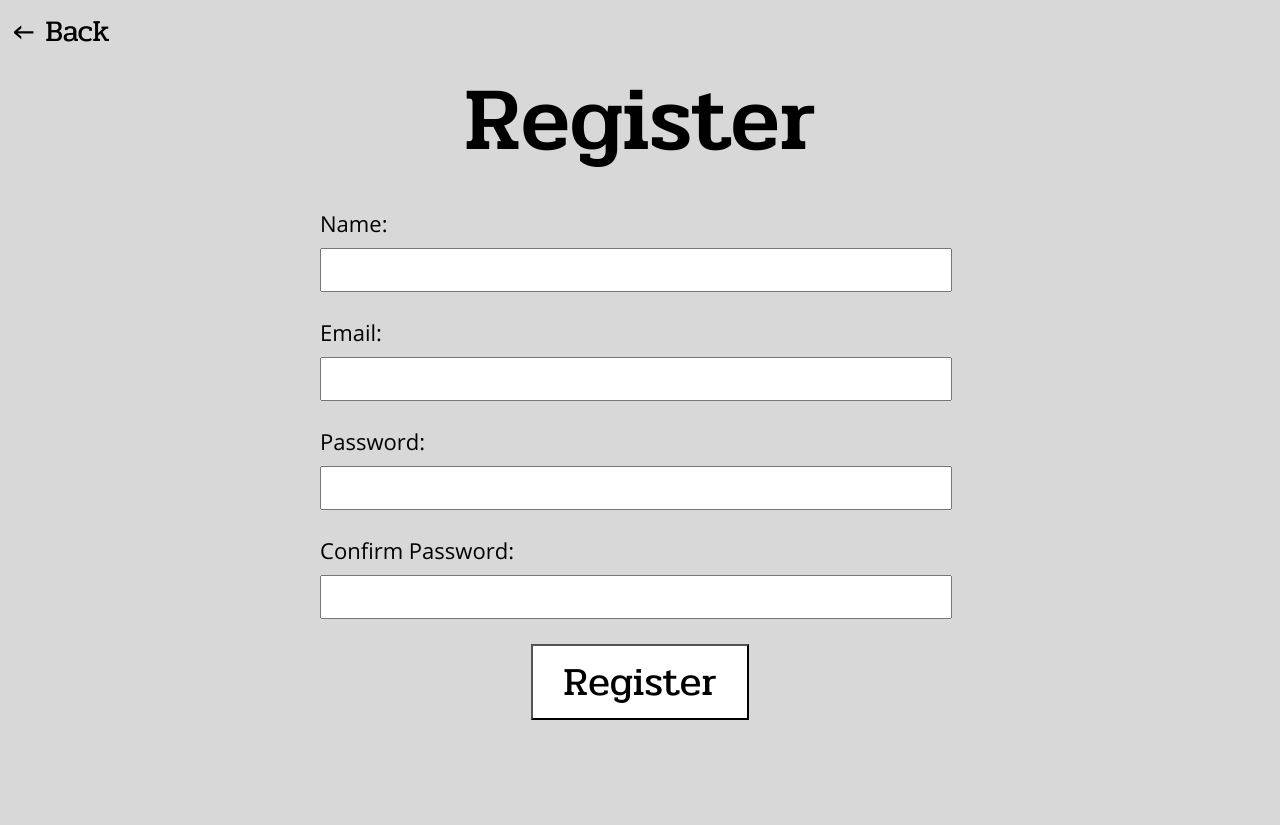
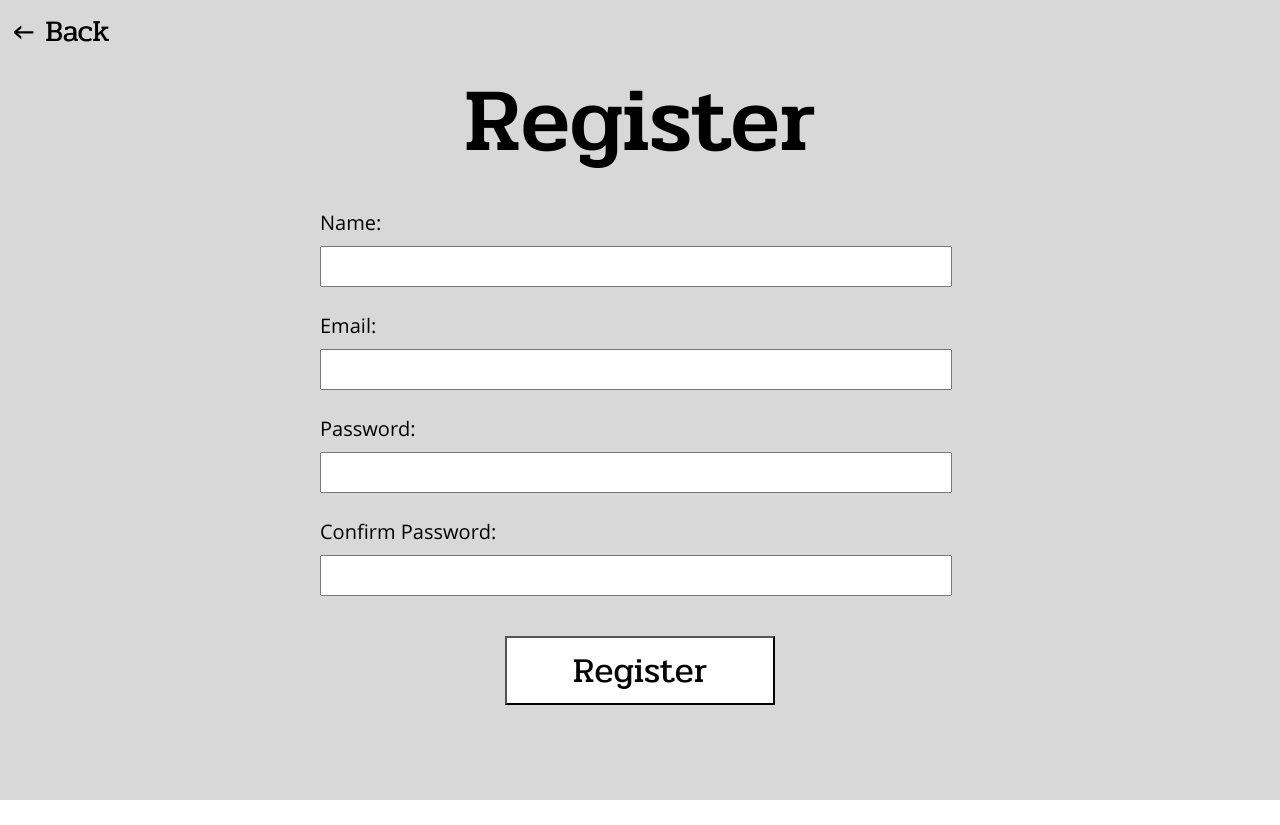
Before and after one commit to JasonLin43212/DiviStonk, a React (Create React App) app in the folder client/: page /register in a window 1280 px wide. After the commit the page ends 800 px from the top, so only its background shows below. Built offline with nearby package versions, Linux system fonts and the light colour scheme.

Commit message:
Responsiveness for auth

```diff
--- a/client/src/App.css
+++ b/client/src/App.css
@@ -44,7 +44,6 @@
     background-color: var(--project-background);
     display: flex;
     min-height: 100vh;
-    padding-bottom: 25px;
     justify-content: center;
     align-items: center;
     flex-direction: column;
--- a/client/src/components/Authentication/Auth.css
+++ b/client/src/components/Authentication/Auth.css
@@ -1,6 +1,7 @@
+/* Default Styles */
 .auth-title {
     font-family: var(--header-font);
-    font-size: 90px;
+    font-size: 60px;
     font-weight: 500;
     margin: 0;
 }
@@ -9,18 +10,20 @@
     color: red;
     font-family: var(--general-font);
     font-weight: 400;
-    font-size: 20px;
+    font-size: 17px;
 }
 
 .auth-form {
-    width: 50%;
+    width: 75%;
     margin-bottom: 30px;
     display: flex;
     flex-direction: column;
 }
 
 .auth-submit {
-    margin: 0 auto !important;
+    margin: 20px auto !important;
+    width: 100%;
+    font-size: 25px;
 }
 
 .back {
@@ -29,7 +32,7 @@
     left: 1%;
     color: black;
     font-family: var(--header-font);
-    font-size: 30px;
+    font-size: 25px;
 }
 
 .back:hover {
@@ -37,3 +40,36 @@
     transform: scale(1.04);
     transition: 0.4s;
 }
+
+@media only screen and (min-width: 992px) {
+    .auth-title {
+        font-family: var(--header-font);
+        font-size: 90px;
+        font-weight: 500;
+        margin: 0;
+    }
+
+    .auth-error {
+        color: red;
+        font-family: var(--general-font);
+        font-weight: 400;
+        font-size: 20px;
+    }
+
+    .auth-form {
+        width: 50%;
+        margin-bottom: 30px;
+        display: flex;
+        flex-direction: column;
+    }
+
+    .auth-submit {
+        margin: 15px auto !important;
+        width: 270px;
+        font-size: 35px;
+    }
+
+    .back {
+        font-size: 30px;
+    }
+}
--- a/client/src/components/Authentication/Register.js
+++ b/client/src/components/Authentication/Register.js
@@ -73,7 +73,7 @@ class Register extends Component {
                             name={field.name}
                             label={field.label}
                             handleinput={this.handleInput}
-                            fontSize="22px"
+                            fontSize="20px"
                         />
                     ))}
                     <input
--- a/client/src/components/Utils/InputField.css
+++ b/client/src/components/Utils/InputField.css
@@ -1,12 +1,25 @@
 .input-label {
     display: block;
     font-family: var(--general-font);
-    margin: 0 0 10px;
+    margin: 0 0 7px;
 }
 
 .input {
     width: 95%;
     font-family: var(--general-font);
     padding: 5px 10px;
-    margin: 0 0 25px;
+    margin: 0 0 30px;
 }
+
+@media only screen and (min-width: 992px) {
+    .input-label {
+        display: block;
+        margin: 0 0 10px;
+    }
+
+    .input {
+        width: 95%;
+        padding: 5px 10px;
+        margin: 0 0 25px;
+    }
+}
```
